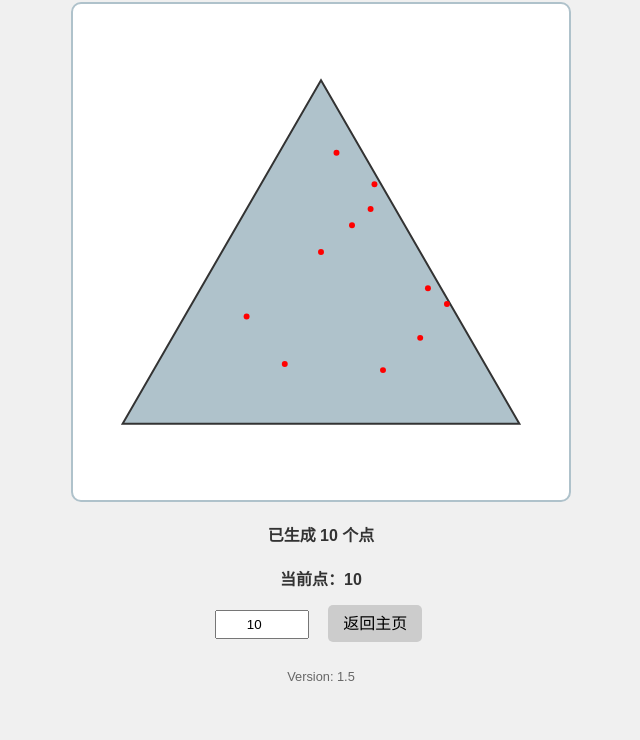
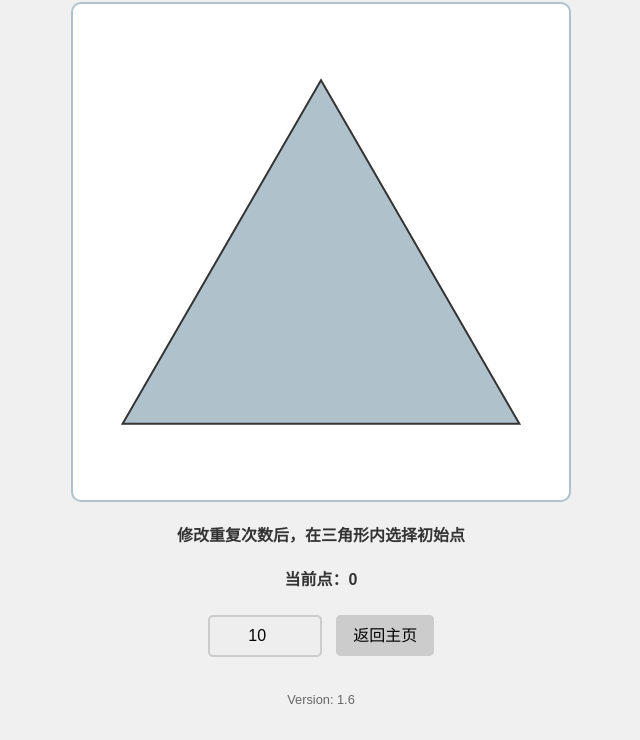
Before and after one commit to changchen/Filp-the-Nine, a plain HTML site: page fractal.html in a window 1280 px wide. Both pictures are taken after a click on the icon 640 px from the left and 341 px from the top of the page. Shown: the part 89-829 px from the top of the page, without its empty margins (319-959 px from the left). Before the commit the page ends 806 px from the top, so only its background shows below. Drawn offline with Linux system fonts and the light colour scheme.

Commit message:
修改按键风格

```diff
--- a/fractal.html
+++ b/fractal.html
@@ -49,21 +49,36 @@
       margin-top: 20px;
     }
 
-    .button {
+    .button, #stepsInput {
       padding: 10px 15px;
       font-size: 1em;
-      background: #ccc;
       border-radius: 5px;
       text-decoration: none;
       color: #000;
       margin: 5px;
       cursor: pointer;
-      border: none;
-      transition: background 0.3s;
+      /* border: none; */
+      border: 2px solid #ccc; /* 增加灰色边框 */
+      transition: background 0.3s, background-color 0.3s;
+    }
+
+    .button {
+      background: #ccc;
     }
 
     .button:hover {
       background: #bbb;
+    }
+
+    #stepsInput {
+      width: 80px;
+      text-align: center;
+      background: #eee;
+    }
+
+    #stepsInput:read-only {
+      background: #ddd; /* 只读时颜色更浅，以示区别 */
+      cursor: not-allowed;
     }
 
     .version {
@@ -85,13 +100,6 @@
       stroke-width: 2;
       visibility: hidden;
       pointer-events: none;
-    }
-
-    input[type="number"] {
-      padding: 5px;
-      width: 80px;
-      text-align: center;
-      margin-right: 10px;
     }
 
     @media (max-width: 600px) {
@@ -127,7 +135,7 @@
     <a href="index.html" class="button">返回主页</a>
   </div>
 
-  <p class="version">Version: 1.5</p>
+  <p class="version">Version: 1.6</p>
 
   <script>
     document.addEventListener("DOMContentLoaded", () => {
@@ -156,7 +164,7 @@
       let currentPoint = null;
       let isPlaying = false;
       let steps = 10;
-      let stage = 0; // 0: 等待初始化, 1: 等待初始点选择
+      let stage = 0; //0:等用户更改次数,1:等用户点初始点
 
       function initGame() {
         pointsGroup.innerHTML = "";
@@ -174,7 +182,7 @@
         const newPoint = document.createElementNS("http://www.w3.org/2000/svg", "circle");
         newPoint.setAttribute("cx", point.x);
         newPoint.setAttribute("cy", point.y);
-        newPoint.setAttribute("r", 3);
+        newPoint.setAttribute("r", 2); // 红点半径
         newPoint.setAttribute("fill", color);
         pointsGroup.appendChild(newPoint);
       }
@@ -214,7 +222,6 @@
         let lineTime = 100; // 默认0.1秒 = 100ms
         if (steps > 100) {
           lineTime = (10 / steps) * 1000;
-          if (lineTime < 50) lineTime = 50; // 设置一个最小显示时间保证可见
         }
 
         function nextStep() {
@@ -243,7 +250,7 @@
         nextStep();
       }
 
-      // 当用户在三角形内点击选初始点
+      // 用户点击选择初始点
       svg.addEventListener("click", (e) => {
         if (isPlaying || stage !== 1) return;
         const rect = svg.getBoundingClientRect();
@@ -255,7 +262,6 @@
         currentPoint = { x, y };
         drawPoint(currentPoint, "red");
         infoText.textContent = `正在自动绘制...`;
-        // 用户选初始点后立即开始生成
         playFractal(steps);
       });
 
@@ -264,15 +270,17 @@
         steps = parseInt(stepsInput.value, 10) || 10;
         initGame();
         // 修改后重新开始 = 等待用户选择初始点
-        infoText.textContent = "在三角形内点击选择一个初始点";
-        stage = 1; // 准备选择初始点
+        infoText.textContent = "在三角形内点击选择初始点";
+        stage = 1;
       });
 
       // 初始化
       initGame();
-      // 初始时等待用户修改步骤
-      stage = 1; // 刚进入页面时也可直接选择点,若不需要可设stage=0等用户改参数
+      // 默认stage=0等待用户修改次数，用户一修改，就变为stage=1
+      // 用户先修改重复次数，然后点击三角形内选择初始点开始
 
+      // 为了避免用户不修改次数就直接点，可直接设初始为stage=1：
+      // 但要求是修改后开始，这里先不设，用户修改后就变成stage=1
     });
   </script>
 
```
